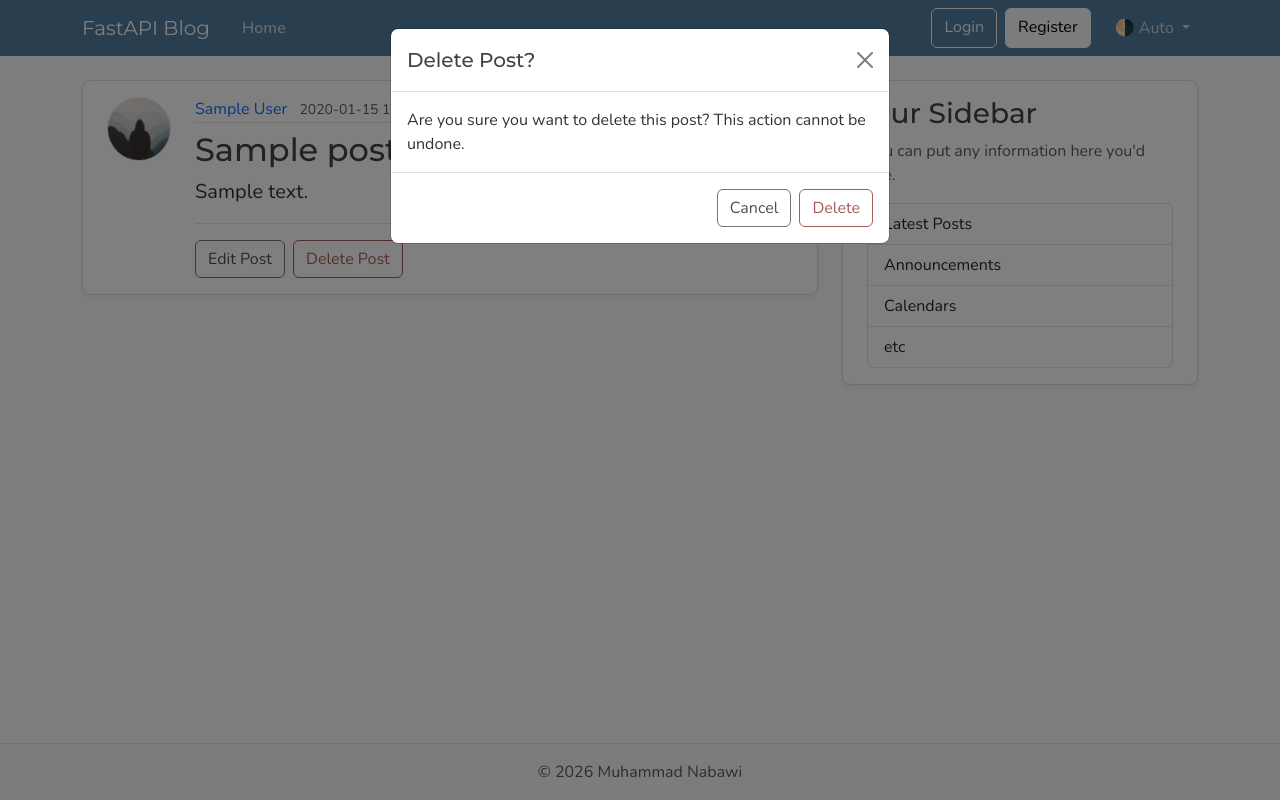
After one commit to Paxie-Backend/FastAPI-blog-website, a FastAPI app: template app/templates/post.html in a window 1280 px wide, after a click on "Delete Post". The commit adds this page. Run offline with FastAPI, Linux system fonts and the light colour scheme; the template is opened without the code that fills it: most values are stand-ins (such as "Sample title", 1, 10 or a date in 2020).

Commit message:
feat(routing): add path param and create JSON/HTML handlers

```diff
--- a/app/main.py
+++ b/app/main.py
@@ -1,7 +1,10 @@
-from fastapi import FastAPI, Request
+from fastapi import FastAPI, Request, HTTPException, status
+from fastapi.exceptions import RequestValidationError
+from fastapi.responses import JSONResponse
 from fastapi.templating import Jinja2Templates
 from fastapi.staticfiles import StaticFiles
 from app.constants import TEMPLATES_DIR, STATIC_DIR
+from starlette.exceptions import HTTPException as StarletteHTTPException
 
 
 app: FastAPI = FastAPI()
@@ -38,16 +41,78 @@ async def home(request: Request):
         )
 
 
+@app.get("/v1/posts/{post_id}", include_in_schema=False)
+async def user_post(request: Request, post_id: int):
+    for post in posts:
+        if post["id"] == post_id:
+            return templates.TemplateResponse(
+                request, "post.html",
+                status_code=200,
+                context={"post": post, "title": "Post"}
+                )
 
-@app.get("/v1/api/posts")
+    raise HTTPException(
+        status_code=status.HTTP_404_NOT_FOUND,
+        detail="Post not found"
+        )
+
+@app.get("/api/v1/posts")
 async def get_posts():
     return posts
 
 
-@app.get("/v1/api/posts/{post_id}")
+@app.get("/api/v1/posts/{post_id}")
 async def get_post(post_id: int):
     for post in posts:
         if post["id"] == post_id:
             return post
 
-    return False
+    raise HTTPException(
+        status_code=status.HTTP_404_NOT_FOUND,
+        detail="Post not found"
+        )
+
+
+@app.exception_handler(StarletteHTTPException)
+async def general_http_exception_handler(request: Request, exception: StarletteHTTPException):
+    message = (
+        exception.detail
+        if exception.detail
+        else "An error occurred. Please check your request and try again."
+    )
+
+    if request.url.path.startswith("/api"):
+        return JSONResponse(
+            status_code=exception.status_code,
+            content={"detail": message},
+        )
+
+    return templates.TemplateResponse(
+        request,
+        "error.html",
+        {
+            "status_code": exception.status_code,
+            "title": exception.status_code,
+            "message": message,
+        },
+        status_code=exception.status_code,
+    )
+
+
+@app.exception_handler(RequestValidationError)
+async def validation_exception_handler(request: Request, exception: RequestValidationError):
+    if request.url.path.startswith("/api"):
+        return JSONResponse(
+            status_code=status.HTTP_422_UNPROCESSABLE_CONTENT,
+            content={'details': exception.errors()}
+        )
+
+    return templates.TemplateResponse(
+        request,
+        "error.html",
+        {
+            "status_code": status.HTTP_422_UNPROCESSABLE_CONTENT,
+            "title": status.HTTP_422_UNPROCESSABLE_CONTENT,
+            "message": "Invalid request. Please check your input and try again"
+        }
+    )
--- a/app/templates/home.html
+++ b/app/templates/home.html
@@ -15,7 +15,7 @@
             <small class="text-body-secondary">{{ post.date_posted }}</small>
           </div>
           <h2>
-            <a class="article-title" href="#">{{ post.title }}</a>
+            <a class="article-title" href={{ url_for("user_post", post_id=post.id) }}>{{ post.title }}</a>
           </h2>
           <p class="article-content">{{ post.content }}</p>
         </div>
--- /dev/null
+++ b/app/templates/post.html
@@ -0,0 +1,60 @@
+{% extends "layout.html" %}
+{% block content %}
+  <article class="content-section py-3 px-4 mb-4">
+    <div class="d-flex align-items-start gap-4">
+      <img class="rounded-circle article-img flex-shrink-0"
+           src="{{ url_for('static', path='profile_pics/default.jpg') }}"
+           alt="{{ post.author }}'s profile picture"
+           width="64"
+           height="64"
+           loading="lazy">
+      <div class="flex-grow-1">
+        <div class="article-metadata mb-2">
+          <a class="me-2" href="#">{{ post.author }}</a>
+          <small class="text-body-secondary">{{ post.date_posted }}</small>
+        </div>
+        <h2 class="article-title">{{ post.title }}</h2>
+        <p class="article-content">{{ post.content }}</p>
+        <!-- Only show edit/delete options if the user is the author -->
+        <!-- TODO: Add user authentication and authorization -->
+        <div class="post-actions mt-3 pt-3 border-top">
+          <a class="btn btn-outline-secondary me-1" href="#">Edit Post</a>
+          <button type="button"
+                  class="btn btn-outline-danger"
+                  data-bs-toggle="modal"
+                  data-bs-target="#deleteModal">Delete Post</button>
+        </div>
+        <!-- TODO: Add user authentication and authorization -->
+      </div>
+    </div>
+  </article>
+
+  <!-- Delete Confirmation Modal -->
+  <div class="modal fade"
+       id="deleteModal"
+       tabindex="-1"
+       aria-labelledby="deleteModalLabel"
+       aria-hidden="true">
+    <div class="modal-dialog">
+      <div class="modal-content">
+        <div class="modal-header">
+          <h5 class="modal-title" id="deleteModalLabel">Delete Post?</h5>
+          <button type="button"
+                  class="btn-close"
+                  data-bs-dismiss="modal"
+                  aria-label="Close"></button>
+        </div>
+        <!-- TODO: <form action="#" method="post"> -->
+        <form action="#">
+          <div class="modal-body">Are you sure you want to delete this post? This action cannot be undone.</div>
+          <div class="modal-footer">
+            <button type="button"
+                    class="btn btn-outline-secondary"
+                    data-bs-dismiss="modal">Cancel</button>
+            <button type="submit" class="btn btn-outline-danger">Delete</button>
+          </div>
+        </form>
+      </div>
+    </div>
+  </div>
+{% endblock content %}
```
Also changed, not shown: app/templates/error.html (added, +9 -0 lines), 1 other file.
